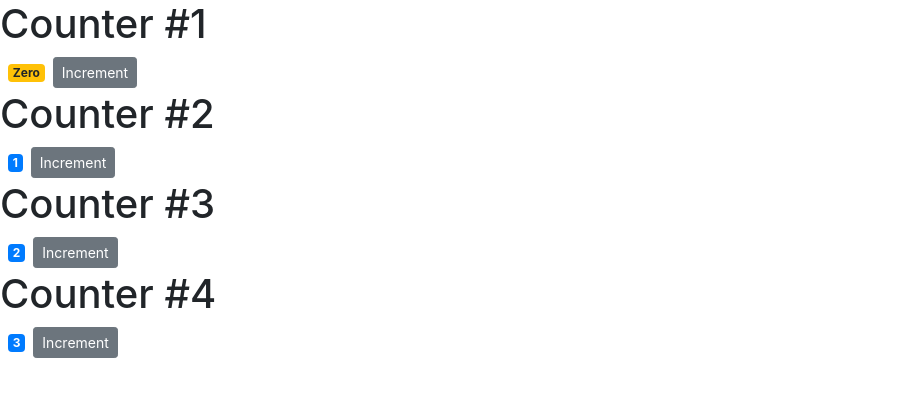
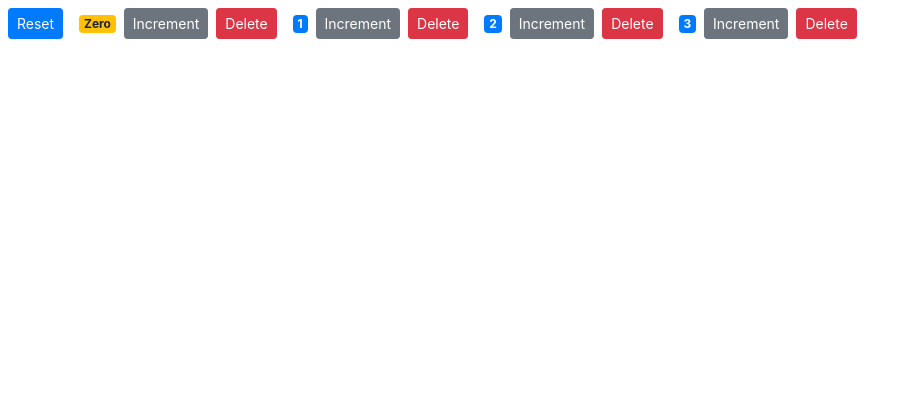
Before and after one commit to UsmanAfzl/Counter, a React (Create React App) app: page / in a window 1280 px wide. Shown: the top 396 px of the page, without its empty margins (0-918 px from the left). Built offline with nearby package versions, Linux system fonts and the light colour scheme.

Commit message:
Counter component made controlled and implemented reset button

```diff
--- a/src/components/counter.jsx
+++ b/src/components/counter.jsx
@@ -1,26 +1,21 @@
 import React, { Component } from "react";
 
 class Conuter extends Component {
-  state = {
-    value: this.props.value,
-  };
-
-  handleIncrement = () => {
-    let { value } = this.state;
-    value = value + 1;
-    this.setState({ value });
-  };
-
   render() {
     return (
       <React.Fragment>
-        <h1>Counter #{this.props.id}</h1>
         <span className={this.getBadgeClasses()}>{this.formatCount()}</span>
         <button
-          onClick={this.handleIncrement}
+          onClick={() => this.props.onIncrement(this.props.counter)}
           className="btn btn-secondary btn-sm"
         >
           Increment
+        </button>
+        <button
+          onClick={() => this.props.onDelete(this.props.counter.id)}
+          className="btn btn-danger btn-sm m-2"
+        >
+          Delete
         </button>
       </React.Fragment>
     );
@@ -28,12 +23,12 @@ class Conuter extends Component {
 
   getBadgeClasses() {
     let classes = "badge m-2 badge-";
-    classes += this.state.value === 0 ? "warning" : "primary";
+    classes += this.props.counter.value === 0 ? "warning" : "primary";
     return classes;
   }
 
   formatCount() {
-    const { value: count } = this.state;
+    const { value: count } = this.props.counter;
     return count === 0 ? "Zero" : count;
   }
 }
--- a/src/components/counters.jsx
+++ b/src/components/counters.jsx
@@ -9,11 +9,42 @@ class Counters extends Component {
       { id: 4, value: 3 },
     ],
   };
+  handleDelete = (counterId) => {
+    const counters = this.state.counters.filter((c) => c.id !== counterId);
+    this.setState({ counters });
+  };
+  handleIncrement = (counter) => {
+    const counters = [...this.state.counters];
+    const index = this.state.counters.indexOf(counter);
+    counter.value++;
+    counters[index] = { ...counter };
+    this.setState({ counters });
+  };
+
+  handleReset = () => {
+    const counters = this.state.counters.map((c) => {
+      c.value = 0;
+      return c;
+    });
+    this.setState({ counters });
+  };
+
   render() {
     return (
       <div>
+        <button
+          onClick={this.handleReset}
+          className="btn btn-primary btn-sm m-2"
+        >
+          Reset
+        </button>
         {this.state.counters.map((counter) => (
-          <Counter key={counter.id} value={counter.value} id={counter.id} />
+          <Counter
+            key={counter.id}
+            onDelete={this.handleDelete}
+            counter={counter}
+            onIncrement={this.handleIncrement}
+          />
         ))}
       </div>
     );
```
